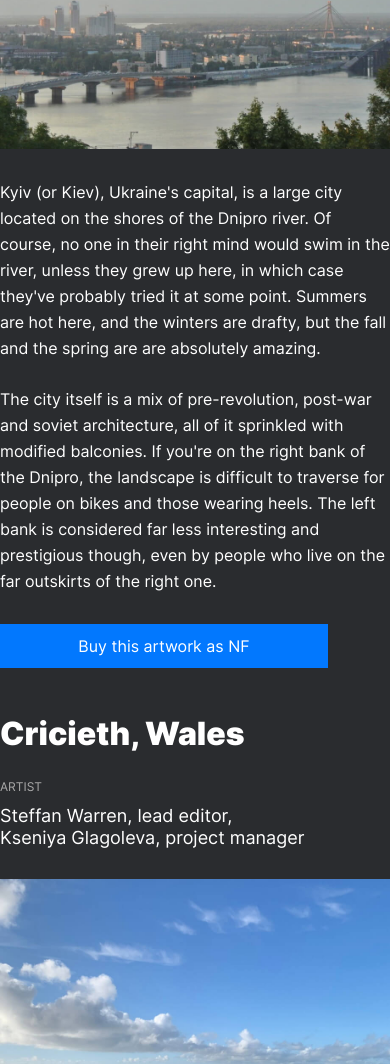
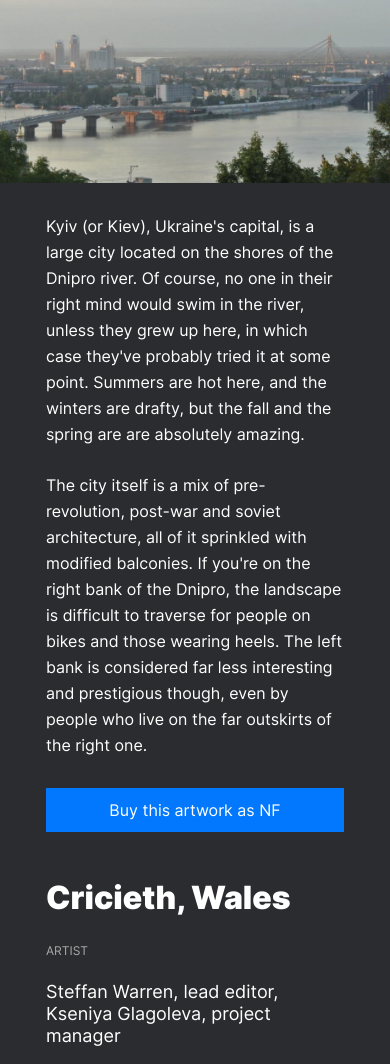
Before and after one commit to Samm96/web_project_3, a plain HTML site: page index.html in a window 390 px wide. Shown: the part 4162-5226 px from the top of the page. Drawn offline with Linux system fonts and the light colour scheme.

Commit message:
git paragraphs fix again

```diff
--- a/blocks/cover/__group/cover__group.css
+++ b/blocks/cover/__group/cover__group.css
@@ -15,6 +15,7 @@
 
 @media screen and (max-width: 495px) {
   .cover__group {
+    grid-gap: 16px;
     width: 100%;
     padding: 46px 0 0 0;
   }
--- a/blocks/cover/__subtitle/cover__subtitle.css
+++ b/blocks/cover/__subtitle/cover__subtitle.css
@@ -8,7 +8,6 @@
 
 @media screen and (max-width: 495px) {
   .cover__subtitle {
-    margin: 16px 0;
     width: 100%;
   }
 }
--- a/blocks/place/__button/place__button.css
+++ b/blocks/place/__button/place__button.css
@@ -10,7 +10,7 @@
 @media screen and (max-width: 495px) {
   .place__button {
     max-width: 288px;
-    grid-column: 1;
+    grid-column: 2;
     grid-row: 5;
   }
 }
--- a/blocks/place/__image/place__image.css
+++ b/blocks/place/__image/place__image.css
@@ -27,6 +27,6 @@
   .place__image {
     width: 100%;
     grid-row: 3;
-    grid-column: 1;
+    grid-column: span 3;
   }
 }
--- a/blocks/place/__link/place__link.css
+++ b/blocks/place/__link/place__link.css
@@ -16,5 +16,6 @@
   .place__link {
     margin: 12px 0 0 0;
     width: 100%;
+    grid-column: 2;
   }
 }
--- a/blocks/place/__paragraph/place__paragraph.css
+++ b/blocks/place/__paragraph/place__paragraph.css
@@ -2,6 +2,7 @@
   width: 100%;
   margin: 0 0 25px 0;
   grid-area: main;
+  grid-column: 2;
 }
 
 @media screen and (max-width: 495px) {
--- a/blocks/place/__paragraphs/place__paragraphs.css
+++ b/blocks/place/__paragraphs/place__paragraphs.css
@@ -21,7 +21,7 @@
   .place__paragraphs {
     margin: 0 auto 0;
     width: 100%;
-    grid-column: 1;
+    grid-column: 2;
     grid-row: 4;
   }
 }
--- a/blocks/place/__title/place__title.css
+++ b/blocks/place/__title/place__title.css
@@ -28,7 +28,7 @@
     padding: 0;
     font-size: 32px;
     line-height: 35px;
-    grid-column: 1;
+    grid-column: 2;
     grid-row: 1;
   }
 }
--- a/blocks/place/__url-heading/place__url-heading.css
+++ b/blocks/place/__url-heading/place__url-heading.css
@@ -10,6 +10,7 @@
 
 @media screen and (max-width: 495px) {
   .place__url-heading {
+    margin: 0 0 12px 0;
     line-height: 12px;
   }
 }
--- a/blocks/place/__website/place__website.css
+++ b/blocks/place/__website/place__website.css
@@ -21,7 +21,7 @@
   .place__website {
     margin: 0;
     padding: 0;
-    grid-column: 1;
+    grid-column: 2;
     grid-row: 2;
   }
 }
--- a/blocks/place/place.css
+++ b/blocks/place/place.css
@@ -30,7 +30,7 @@
     margin: 48px 0;
     padding: 0;
     grid-gap: 30px;
-    grid-template-columns: 1fr;
+    grid-template-columns: 16px 1fr 16px;
     grid-template-areas:
       "header"
       "header"
```
